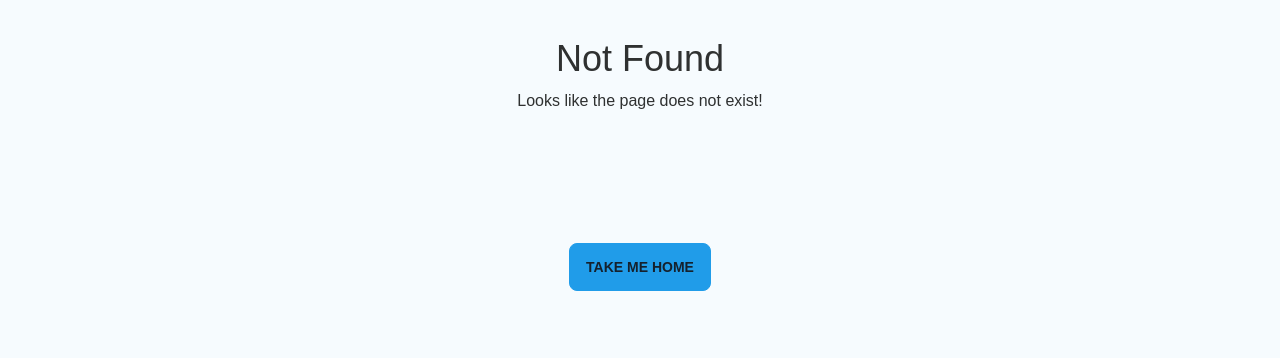
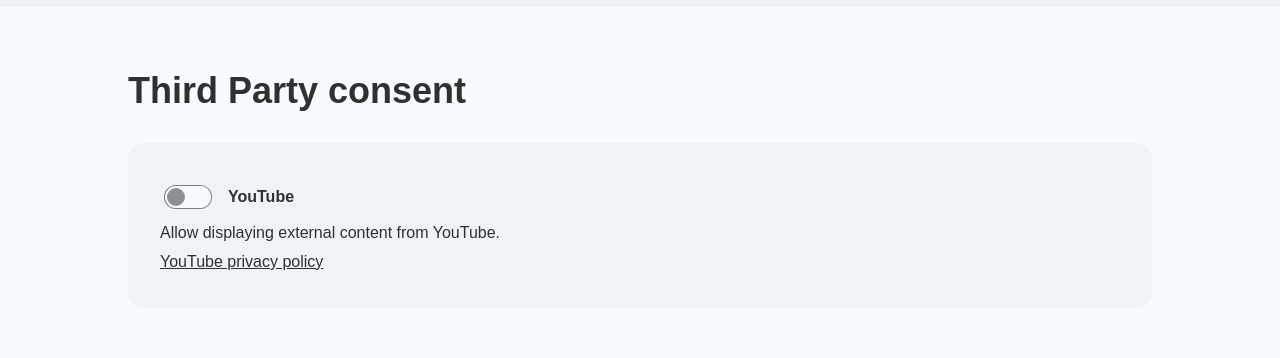
Before and after one commit to rsnano-node/rsnano.com, a SvelteKit app: page /privacy in a window 1280 px wide. Before the commit this address had no page. Shown: the part 249-607 px from the top of the page. Built offline with nearby package versions, Linux system fonts and the light colour scheme; some icons are missing; a web font is replaced by a local one.

Commit message:
feat: add privacy route with third party consent options

```diff
--- a/src/lib/Footer/Footer.svelte
+++ b/src/lib/Footer/Footer.svelte
@@ -12,7 +12,7 @@
 			</span>
 
 			<Link data={links.github} showIcon showExternalIcon linkHover />
-			<Link data={links.legal} showIcon showExternalIcon linkHover />
+			<Link data={links.privacy} showIcon linkHover />
 		</aside>
 		<in>
 			<header class="footer-title">Community</header>
@@ -23,7 +23,7 @@
 		</in>
 		<nav>
 			<header class="footer-title">Other</header>
-			<Link data={links.blog} showIcon showExternalIcon linkHover />
+			<Link data={links.blog} showIcon linkHover />
 			<Link data={links.nodeMonitor} showIcon showExternalIcon linkHover />
 		</nav>
 	</footer>
--- a/src/lib/Link/links.ts
+++ b/src/lib/Link/links.ts
@@ -20,7 +20,12 @@
 export const links = {
 	home: { href: '/', external: false, title: 'Home', icon: HomeIcon },
 	blog: { href: '/blog', external: false, title: 'Blog', icon: MultiplePagesIcon },
-	legal: { href: '/legal', external: false, title: 'Legal', icon: PrivacypolicyIcon },
+	privacy: { href: '/privacy', external: false, title: 'Legal & Privacy', icon: PrivacypolicyIcon },
+	youtubePrivacy: {
+		href: 'https://policies.google.com/privacy',
+		external: true,
+		title: 'YouTube privacy policy'
+	},
 	discord: {
 		href: 'https://discord.gg/kBwvAyxEWE',
 		external: true,
--- a/src/lib/NavDrawer/NavDrawer.svelte
+++ b/src/lib/NavDrawer/NavDrawer.svelte
@@ -25,7 +25,7 @@
 			<Link data={links.blog} showIcon linkHover />
 		</li>
 		<li class="grid place-items-center">
-			<Link data={links.legal} showIcon linkHover />
+			<Link data={links.privacy} showIcon linkHover />
 		</li>
 		<div class="grow" />
 		<div class="divider divider-vertical" />
--- a/src/routes/legal/+page.svelte
+++ b/src/routes/privacy/+page.svelte
@@ -1,5 +1,7 @@
 <script>
+	import { Link, links } from '$lib/Link';
 	import { Section } from '$lib/Section';
+	import { consent } from '$lib/stores';
 </script>
 
 <svelte:head>
@@ -12,6 +14,20 @@
 	</div>
 </section>
 <main class="w-full prose px-8 md:px-16 lg:mx-auto max-w-6xl flex flex-col gap-16 py-16">
+	<Section id="consent" title="Third Party consent">
+		<div class="card bg-base-200">
+			<div class="card-body">
+				<div class="form-control">
+					<label class="label cursor-pointer justify-start gap-4">
+						<input type="checkbox" class="toggle" bind:checked={$consent.youtube} />
+						<span class="font-bold">YouTube</span>
+					</label>
+					<span> Allow displaying external content from YouTube. </span>
+					<Link data={links.youtubePrivacy} showExternalIcon />
+				</div>
+			</div>
+		</div>
+	</Section>
 	<Section id="responsible" title="Responsible for this website">
 		<div class="card bg-base-200">
 			<div class="card-body">
```
